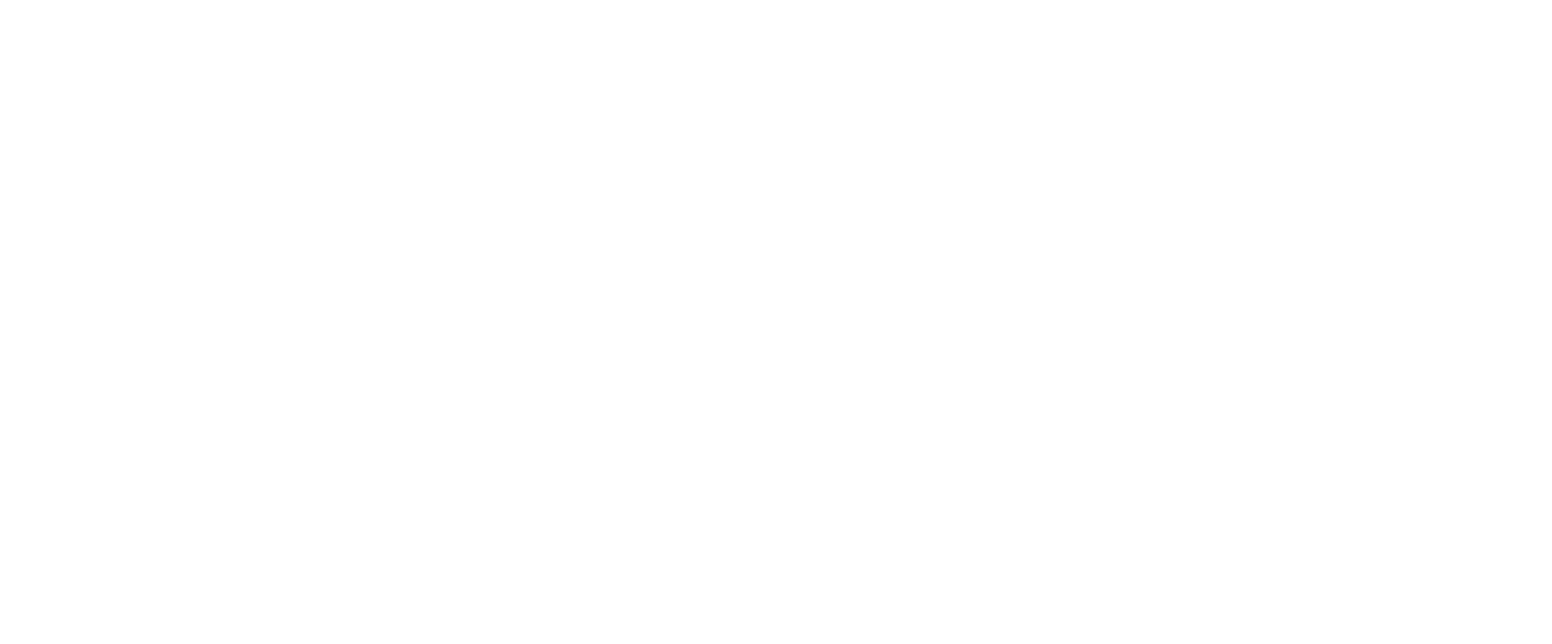
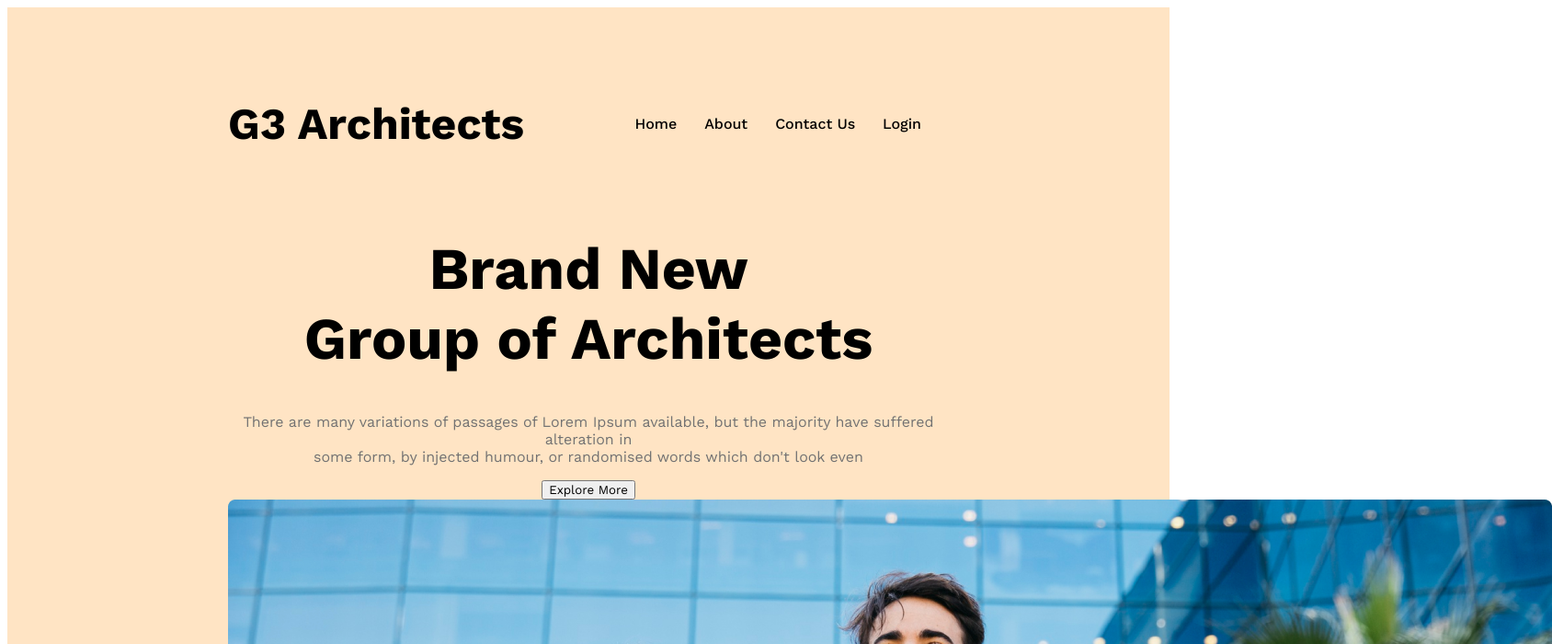
Before and after one commit to Tafhim301/g3-architects-responsive, a plain HTML site: page index.html in a window 1280 px wide. Shown: the top 700 px of the page at 92% size, 1688 px wide, since content can reach past the window. Drawn offline with nearby package versions, Linux system fonts and the light colour scheme.

Commit message:
banner content added

```diff
--- a/index.html
+++ b/index.html
@@ -7,6 +7,32 @@
     <link rel="stylesheet" href="styles/architect.css">
 </head>
 <body>
+    <header>
+        <nav>
+            <h3 class="nav-title">G3 Architects</h3>
+            <ul>
+                <li><a href="">Home</a></li>
+                <li><a href="">About</a></li>
+                <li><a href="">Contact Us</a></li>
+                <li><a href="">Login</a></li>
+            </ul>
+        </nav>
+        <div class="banner">
+            <div class="banner-content">
+                <h1 class="banner-title">Brand New <br>
+                    Group of Architects</h1>
+                <p class="banner-description">There are many variations of passages of Lorem Ipsum available, but the majority have suffered alteration in <br> some form, by injected humour, or randomised words which don't look even</p>
+                <button class="btn-primary">Explore More</button>
+            </div>
+            <img src="images/banner.png" alt="">
+        </div>
 
+    </header>
+    <main>
+
+    </main>
+     <footer>
+
+     </footer>
 </body>
 </html>
--- a/styles/architect.css
+++ b/styles/architect.css
@@ -0,0 +1,53 @@
+@import url('https://fonts.googleapis.com/css2?family=Work+Sans:ital,wght@0,100;0,300;0,400;0,500;0,600;0,700;0,900;1,300;1,500;1,600;1,900&display=swap');
+
+*{
+    font-family: 'Work Sans', sans-serif;
+}
+header{
+    background-color: bisque;
+    padding: 50px 240px;
+
+}
+.nav-title{
+    font-size: 3rem;
+    font-weight: 700;
+    color: black;
+}
+nav{
+    display: flex;
+    justify-content: space-between;
+    align-items: center;
+
+}
+nav > ul{
+    display: flex;
+    justify-content: ;
+}
+nav li{
+    list-style: none;
+    font-weight: 500;
+    margin-right: 30px;
+    font-weight: 500;
+    font-size: 1rem;
+
+}
+nav li a{
+    text-decoration: none;
+    color: black;
+}
+.banner-content{
+    max: width 800px;
+    text-align: center;
+    margin: 0 auto;
+}
+.banner-title{
+    font-size: 4rem;
+    font-weight: 700;
+    color: black ;
+}
+.banner-description{
+    color: #727272;
+}
+.btn-primary{
+
+}
```
Also changed, not shown: images/architect.png (added), images/banner.png (added), images/icons/customers.png (added), images/icons/email.png (added), images/icons/projects.png (added), images/icons/ribon.png (added), images/sponsors/amazon.png (added), images/sponsors/figma.png (added), images/sponsors/google.png (added), images/sponsors/spotify.png (added), images/sponsors/telerama.png (added), images/team1.png (added), images/team2.png (added), images/team3.png (added), 1 more files.
